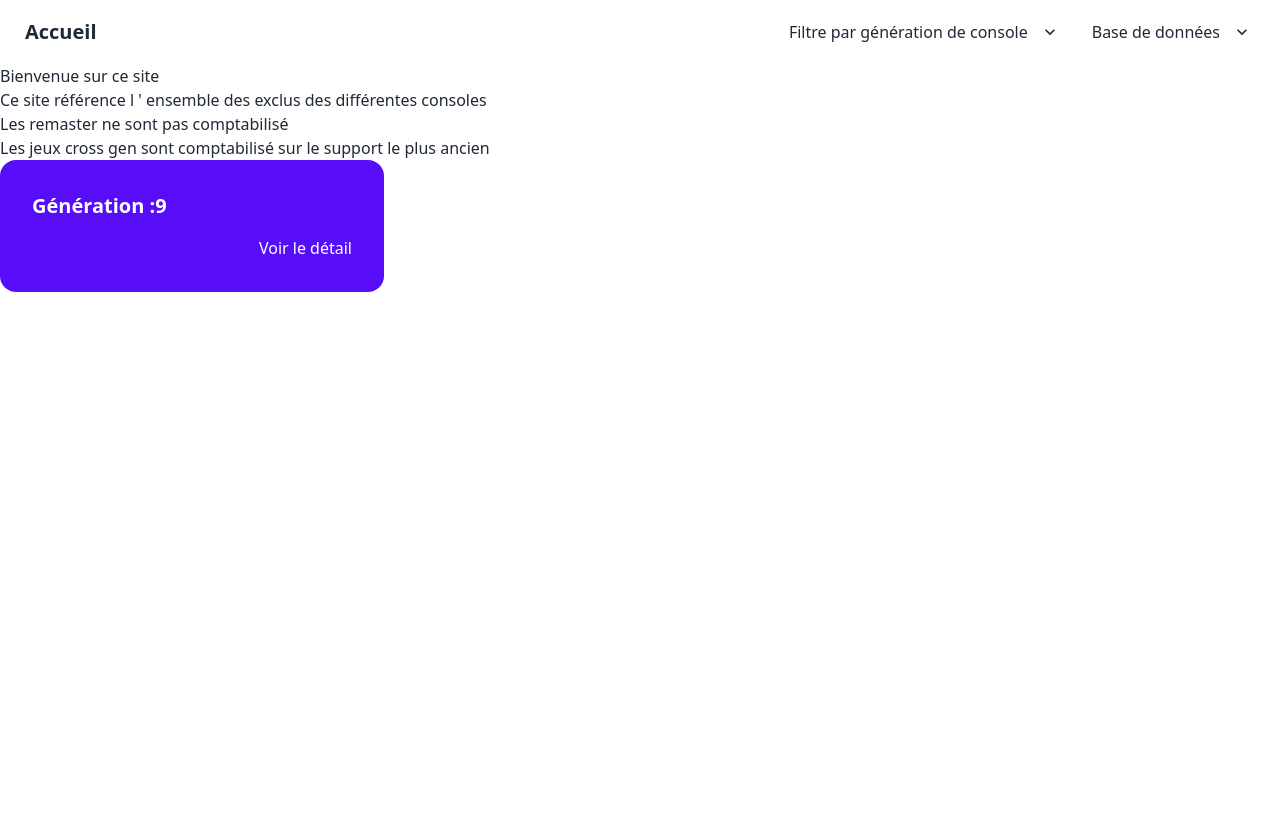
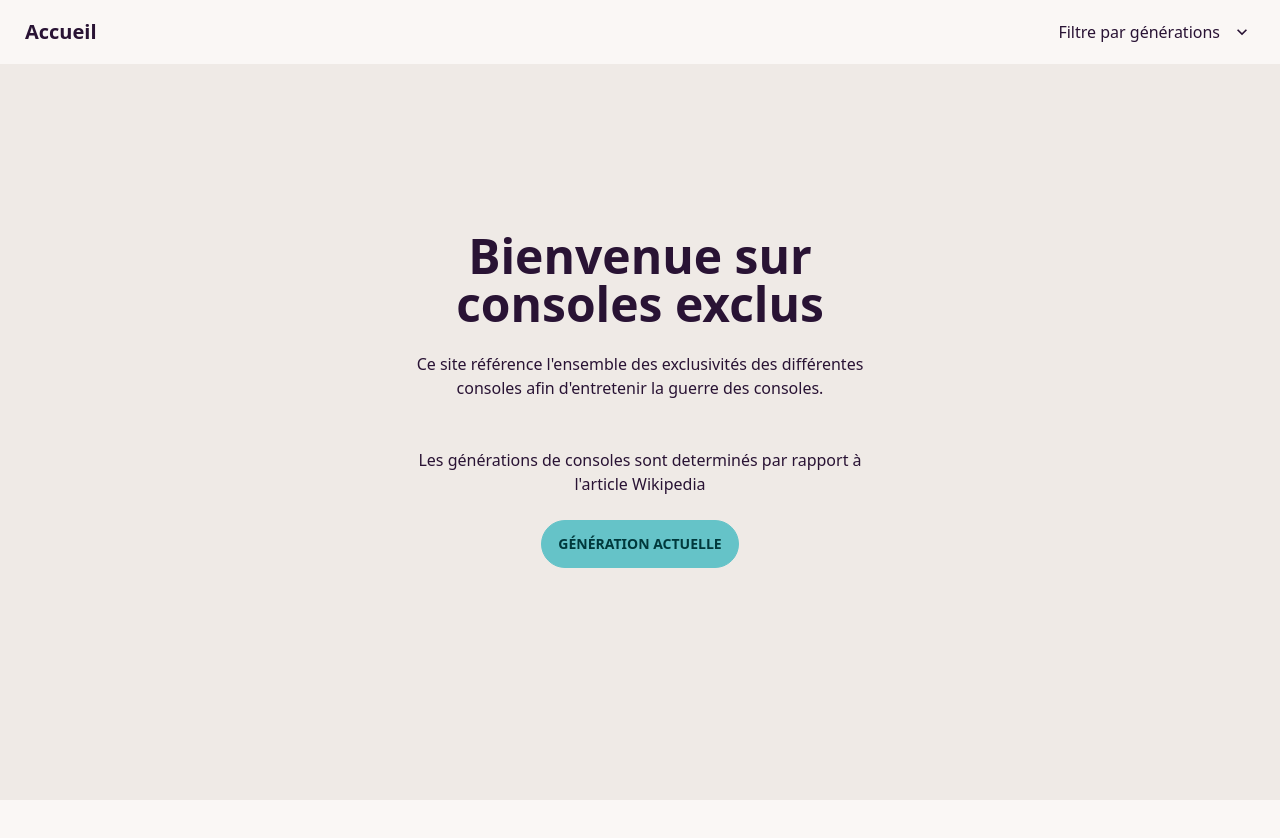
Before and after one commit to Fibre44/console-exclus, a Next.js app: page / in a window 1280 px wide. Shown: the top 838 px of the page. After the commit the page ends 800 px from the top, so only its background shows below. Built offline with nearby package versions, Linux system fonts and the light colour scheme.

Commit message:
feat : Correction de l'interface

```diff
--- /dev/null
+++ b/components/comment.tsx
@@ -0,0 +1,10 @@
+import { dataSet } from '../data/dataSet';
+
+export function Comment({ generation, type }: { generation: string, type: string }) {
+    const generationFilter = generation
+    //On filtre sur la génération
+    const gamesFilter = dataSet.filter(data => data.generation.number === generationFilter)
+    return <p className='lg:py-20'>
+        {type == 'games' ? gamesFilter[0].generation.commentGames : gamesFilter[0].generation.commentMetaCritics}
+    </p>
+}
--- a/components/navBar.tsx
+++ b/components/navBar.tsx
@@ -1,7 +1,7 @@
 import Link from "next/link"
 export function NavBar() {
 
-    return <div className="navbar bg-base-100">
+    return <div className="navbar bg-base-100 fixed top-0 left-0 right-0 z-50">
         <div className="flex-1">
             <Link href={'/'} className="btn btn-ghost normal-case text-xl">Accueil</Link>
         </div>
@@ -9,21 +9,11 @@ export function NavBar() {
             <ul className="menu menu-horizontal px-1">
                 <li tabIndex={0}>
                     <a>
-                        Filtre par génération de console
+                        Filtre par générations
                         <svg className="fill-current" xmlns="http://www.w3.org/2000/svg" width="20" height="20" viewBox="0 0 24 24"><path d="M7.41,8.58L12,13.17L16.59,8.58L18,10L12,16L6,10L7.41,8.58Z" /></svg>
                     </a>
                     <ul className="p-2 bg-base-100">
                         <li><Link href={'/chart/9'}>Génération 9</Link></li>
-                    </ul>
-
-                </li>
-                <li tabIndex={0}>
-                    <a>
-                        Base de données
-                        <svg className="fill-current" xmlns="http://www.w3.org/2000/svg" width="20" height="20" viewBox="0 0 24 24"><path d="M7.41,8.58L12,13.17L16.59,8.58L18,10L12,16L6,10L7.41,8.58Z" /></svg>
-                    </a>
-                    <ul className="p-2 bg-base-100">
-                        <li><Link href={'/dataSet/9'}>Génération 9</Link></li>
                     </ul>
 
                 </li>
--- /dev/null
+++ b/components/stakedBarChart.tsx
@@ -0,0 +1,62 @@
+import {
+    Chart as ChartJS,
+    CategoryScale,
+    LinearScale,
+    BarElement,
+    Title,
+    Tooltip,
+    Legend,
+} from 'chart.js';
+import { Bar } from 'react-chartjs-2';
+
+ChartJS.register(
+    CategoryScale,
+    LinearScale,
+    BarElement,
+    Title,
+    Tooltip,
+    Legend
+);
+
+export function StackedBarChart() {
+    const labels = ['January', 'February', 'March', 'April', 'May', 'June', 'July'];
+
+    const data = {
+        labels,
+        datasets: [
+            {
+                label: 'Dataset 1',
+                data: ['1', '2', '2', '5', '6'],
+                backgroundColor: 'rgb(255, 99, 132)',
+            },
+            {
+                label: 'Dataset 2',
+                data: ['1', '2', '2', '5', '6'],
+                backgroundColor: 'rgb(75, 192, 192)',
+            },
+            {
+                label: 'Dataset 3',
+                data: ['1', '2', '2', '5', '6'],
+                backgroundColor: 'rgb(53, 162, 235)',
+            },
+        ],
+    };
+    const options = {
+        plugins: {
+            title: {
+                display: true,
+                text: 'Chart.js Bar Chart - Stacked',
+            },
+        },
+        responsive: true,
+        scales: {
+            x: {
+                stacked: true,
+            },
+            y: {
+                stacked: true,
+            },
+        },
+    };
+    return <Bar options={options} data={data} />;
+}
--- a/components/table.tsx
+++ b/components/table.tsx
@@ -5,6 +5,7 @@ export function Table({ generation }: { generation: string }) {
     const gamesFilter = dataSet.filter(data => data.generation.number === generation)
 
     return <div className="overflow-x-auto">
+        <p>Liste des jeux de la base de données</p>
         <table className="table w-full">
             {/* head */}
             <thead>
@@ -17,7 +18,6 @@ export function Table({ generation }: { generation: string }) {
             </thead>
             <tbody>
                 {gamesFilter.map(data => data.manufacturer.map(manufacturer => manufacturer.games.map(game => <Row key={game.title} game={game} console={manufacturer.console} />)))}
-
             </tbody>
         </table>
     </div>
--- a/data/dataSet.ts
+++ b/data/dataSet.ts
@@ -19,6 +19,8 @@ type DataSet = {
         years: string[]
         description?: string
         wikipedia?: string
+        commentGames: string,
+        commentMetaCritics: string
     },
     manufacturer: Manufacturer[]
 
@@ -29,7 +31,9 @@ export const dataSet: DataSet[] = [
     {
         generation: {
             number: '9',
-            years: ['2020', '2021', '2022', '2023']
+            years: ['2020', '2021', '2022', '2023'],
+            commentGames: 'Le nombre de sortie de jeux est très proche entre les deux constructeurs',
+            commentMetaCritics: 'Globalement les deux constructeurs proposent des jeux de qualités. Cependant Sony frappe plus fort.'
         },
         manufacturer: [
             {
@@ -78,6 +82,12 @@ export const dataSet: DataSet[] = [
                         metaCritic: '87',
                         year: '2022',
                         urlMetaCritic: 'https://www.metacritic.com/game/playstation-5/gran-turismo-7'
+                    },
+                    {
+                        title: 'GOD OF WAR: RAGNAROK',
+                        metaCritic: '94',
+                        year: '2022',
+                        urlMetaCritic: 'https://www.metacritic.com/game/playstation-5/god-of-war-ragnarok'
                     },
                     {
                         title: 'Horizon Forbidden West',
--- a/src/app/chart/[slug]/page.tsx
+++ b/src/app/chart/[slug]/page.tsx
@@ -2,18 +2,28 @@
 import { useParams } from 'next/navigation';
 import { VerticalBar } from "../../../../components/verticalBar"
 import { LineChart } from "../../../../components/lineChart"
+import { Comment } from '../../../../components/comment';
 import { Table } from '../../../../components/table';
 export default function App() {
     const params = useParams();
     const generationList = ['9']
     const generation = params.slug
     if (generationList.includes(generation)) {
-        return <div className='w-full h-full sm:flex sm:flex-col lg:flex-row flex-wrap'>
+        return <div className='w-full h-full sm:flex sm:flex-col lg:flex-row flex-wrap relative top-5'>
             <div className='sm:w-full lg:w-1/2'>
                 <LineChart generation={generation} />
             </div>
             <div className='sm:w-full lg:w-1/2'>
+                <Comment generation={generation} type='games' />
+            </div>
+            <div className='sm:w-full lg:w-1/2'>
                 <VerticalBar generation={generation} />
+            </div>
+            <div className='sm:w-full lg:w-1/2'>
+                <Comment generation={generation} type='' />
+            </div>
+            <div className='sm:w-full'>
+                <Table generation={generation} />
             </div>
         </div>
     } else {
--- a/src/app/dataSet/[slug]/page.tsx
+++ /dev/null
@@ -1,21 +0,0 @@
-'use client'
-import { useParams } from 'next/navigation';
-import { Table } from '../../../../components/table';
-export default function App() {
-    const params = useParams();
-    const generationList = ['9']
-    const generation = params.slug
-    if (generationList.includes(generation)) {
-        return <div className='w-full h-full justify-center sm:flex sm:flex-col lg:flex-row flex-wrap'>
-            <div className='sm:w-full lg:w-1/2'>
-                <Table generation={generation} />
-            </div>
-
-        </div>
-    } else {
-        return <>
-            <p>Oups</p>
-        </>
-    }
-
-}
--- a/src/app/layout.tsx
+++ b/src/app/layout.tsx
@@ -19,7 +19,7 @@ export default function RootLayout({
         <nav>
           <NavBar />
         </nav>
-        <div className='h-full w-full'>
+        <div>
           {children}
         </div>
       </body>
--- a/src/app/page.tsx
+++ b/src/app/page.tsx
@@ -1,27 +1,17 @@
-import { dataSet } from "../../data/dataSet";
+'use client'
 import Link from "next/link";
+
 export default function App() {
-
-  return <div>
-    <h1>Bienvenue sur ce site</h1>
-    <p>Ce site référence l &apos; ensemble des exclus des différentes consoles</p>
-    <ul>
-      <li>Les remaster ne sont pas comptabilisé</li>
-      <li>Les jeux cross gen sont comptabilisé sur le support le plus ancien</li>
-    </ul>
-    <div className="grid gap-4 sm: grid-cols-1 grid-rows-1 md:grid-cols-5 grid-rows-2 lg:grid-cols-3 grid-rows-3">
-      {dataSet.map(game =>
-        <div key={game.generation.number} className="card w-96 bg-primary text-primary-content">
-          <div className="card-body">
-            <h2 className="card-title">{`Génération :${game.generation.number}`}</h2>
-            <p>{game.generation.description}</p>
-            <div className="card-actions justify-end">
-              <Link href={`/chart/${game.generation.number}`}>Voir le détail</Link>
-            </div>
-          </div>
-        </div>)}
+  return <div className="hero min-h-screen bg-base-200">
+    <div className="hero-content text-center">
+      <div className="max-w-md">
+        <h1 className="text-5xl font-bold">Bienvenue sur consoles exclus</h1>
+        <p className="py-6">
+          Ce site référence l&apos;ensemble des exclusivités des différentes consoles afin d&apos;entretenir la guerre des consoles.
+        </p>
+        <p className="py-6">Les générations de consoles sont determinés par rapport à l&apos;article <Link href={`https://fr.wikipedia.org/wiki/Histoire_des_consoles_de_jeux_vid%C3%A9o`}>Wikipedia</Link> </p>
+        <Link href={'/chart/9'}><button className="btn btn-primary">Génération actuelle</button></Link>
+      </div>
     </div>
-
-
   </div>
 }
--- a/tailwind.config.js
+++ b/tailwind.config.js
@@ -20,12 +20,13 @@ module.exports = {
   plugins: [require("@tailwindcss/typography"), require("daisyui")],
   daisyui: {
     styled: true,
-    themes: true,
+    themes: ["cupcake", "dark"],
     base: true,
     utils: true,
     logs: true,
     rtl: false,
     prefix: "",
     darkTheme: "dark",
+
   },
 }
```
